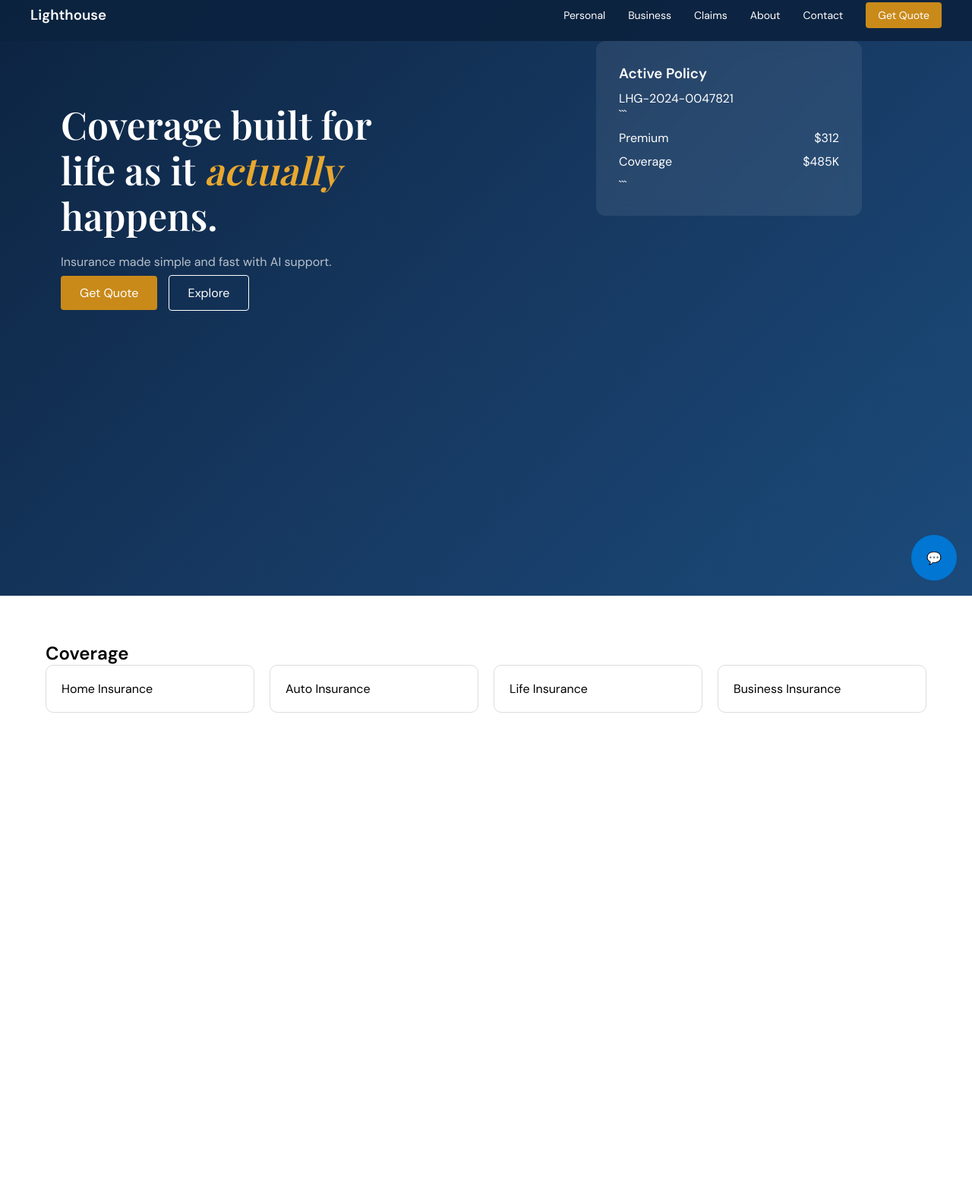
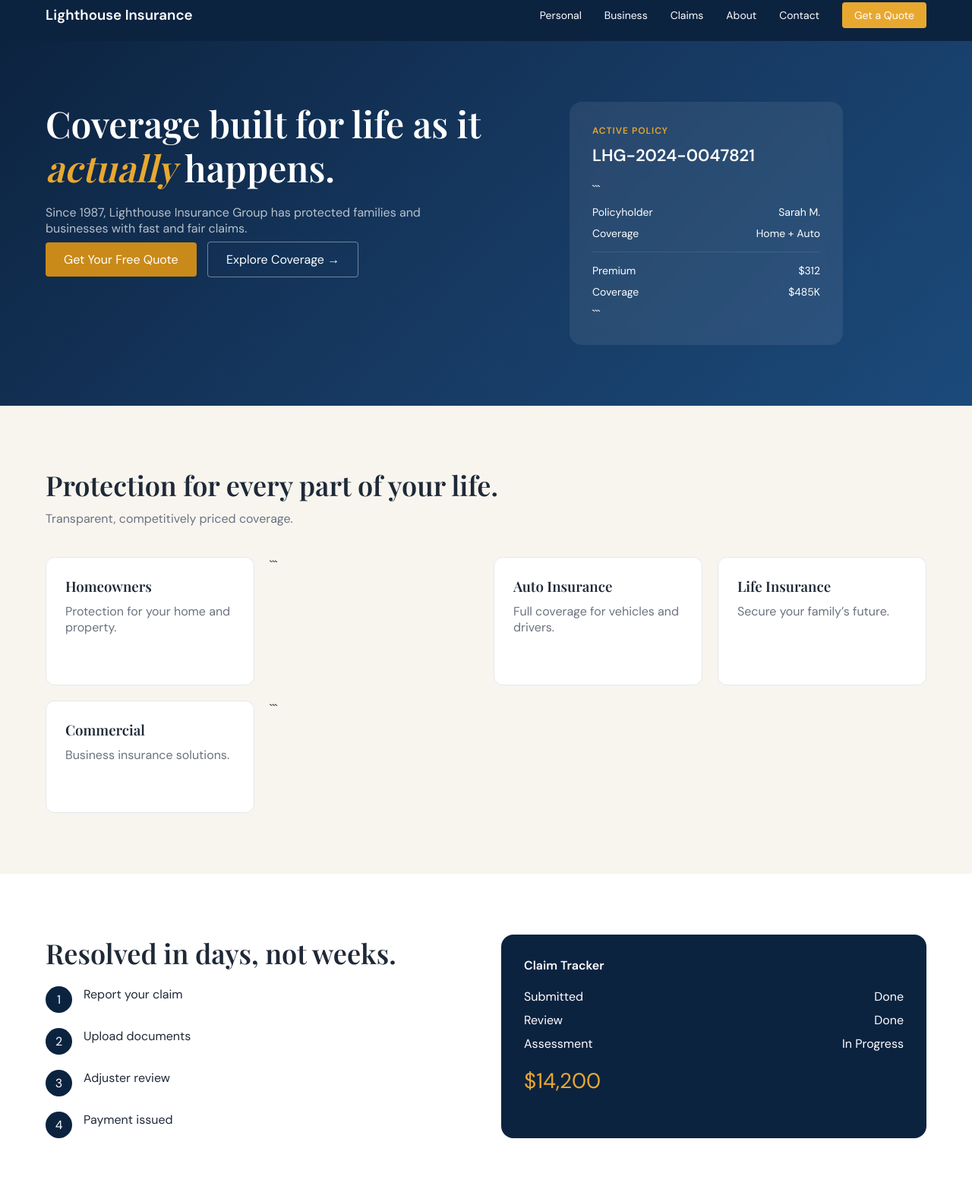
Before and after one commit to Suraj-cloud-salesforce/lighthouse-insurance, a plain HTML site: page index.html in a window 1280 px wide. Shown: the part 16-1594 px from the top of the page at 76% size. Before the commit the page ends 1014 px from the top, so only its background shows below. Drawn offline with nearby package versions, Linux system fonts and the light colour scheme.

Commit message:
Update title and improve layout and styles

````diff
--- a/index.html
+++ b/index.html
@@ -5,43 +5,27 @@
 <meta charset="UTF-8">
 <meta name="viewport" content="width=device-width, initial-scale=1.0">
 
-<title>Lighthouse Insurance</title>
-
-<!-- Google Fonts -->
+<title>Lighthouse UI</title>
 
 <link href="https://fonts.googleapis.com/css2?family=Playfair+Display:wght@400;600&family=DM+Sans:wght@300;400;500;600&display=swap" rel="stylesheet">
 
 <style>
-
-/* RESET */
 *{margin:0;padding:0;box-sizing:border-box;}
-
-:root{
-  --navy:#0C2340;
-  --navy-mid:#163860;
-  --gold:#C98A1A;
-  --gold-light:#E8A830;
-  --white:#fff;
-  --gray:#6b7280;
-}
 
 body{
   font-family:'DM Sans',sans-serif;
+  color:#1f2937;
 }
 
 /* NAV */
 nav{
-  position:fixed;
-  top:0;
-  width:100%;
   height:70px;
-  background:rgba(12,35,64,0.95);
+  background:#0C2340;
+  color:#fff;
   display:flex;
   justify-content:space-between;
   align-items:center;
-  padding:0 40px;
-  color:#fff;
-  z-index:100;
+  padding:0 60px;
 }
 
 nav ul{
@@ -57,84 +41,103 @@ nav a{
 }
 
 .nav-btn{
-  background:var(--gold);
+  background:#E8A830;
   padding:8px 16px;
   border-radius:4px;
 }
 
 /* HERO */
 .hero{
-  padding-top:70px;
-  min-height:100vh;
   display:grid;
   grid-template-columns:1fr 1fr;
   background:linear-gradient(135deg,#0C2340,#163860,#1B4A7A);
   color:#fff;
+  padding:80px 60px;
 }
 
-.hero-left{
-  padding:80px;
-}
-
-.hero-left h1{
+.hero h1{
   font-family:'Playfair Display';
-  font-size:50px;
+  font-size:48px;
   line-height:1.2;
 }
 
-.hero-left em{
-  color:var(--gold-light);
+.hero em{
+  color:#E8A830;
 }
 
-.hero-left p{
+.hero p{
   margin:20px 0;
   color:rgba(255,255,255,0.7);
-}
-
-.buttons{
-  margin-top:20px;
+  max-width:500px;
 }
 
 .btn{
-  padding:12px 25px;
+  padding:12px 24px;
+  border-radius:4px;
+  text-decoration:none;
   margin-right:10px;
-  text-decoration:none;
-  border-radius:4px;
 }
 
 .btn-primary{
-  background:var(--gold);
+  background:#C98A1A;
   color:#fff;
 }
 
 .btn-outline{
-  border:1px solid #fff;
+  border:1px solid rgba(255,255,255,0.4);
   color:#fff;
 }
 
-/* CARD */
+/* POLICY CARD */
 .card{
   background:rgba(255,255,255,0.08);
   padding:30px;
-  border-radius:12px;
-  width:350px;
+  border-radius:16px;
+  width:360px;
   margin:auto;
   backdrop-filter:blur(10px);
 }
 
 .card h3{
+  color:#E8A830;
+  font-size:12px;
+  letter-spacing:1px;
   margin-bottom:10px;
+}
+
+.card strong{
+  font-size:22px;
+  display:block;
+  margin-bottom:20px;
 }
 
 .row{
   display:flex;
   justify-content:space-between;
   margin:10px 0;
+  font-size:14px;
 }
 
-/* SECTION */
+.divider{
+  border-top:1px solid rgba(255,255,255,0.1);
+  margin:15px 0;
+}
+
+/* COVERAGE SECTION */
 .section{
-  padding:60px;
+  padding:80px 60px;
+  background:#f8f5ef;
+}
+
+.section h2{
+  font-family:'Playfair Display';
+  font-size:36px;
+  margin-bottom:10px;
+}
+
+.section p{
+  color:#6b7280;
+  margin-bottom:40px;
 }
 
 .grid{
@@ -144,71 +147,74 @@ nav a{
 }
 
 .box{
-  border:1px solid #ddd;
-  padding:20px;
-  border-radius:10px;
   background:#fff;
+  border:1px solid #e5e7eb;
+  padding:25px;
+  border-radius:12px;
+  transition:0.3s;
 }
 
 .box:hover{
+  border-color:#1B5FA4;
   transform:translateY(-5px);
 }
 
-/* CHAT BUTTON */
-.chat-btn{
-  position:fixed;
-  bottom:20px;
-  right:20px;
-  width:60px;
-  height:60px;
+.box h3{
+  font-family:'Playfair Display';
+  margin-bottom:10px;
+}
+
+/* CLAIM SECTION */
+.claims{
+  padding:80px 60px;
+  display:grid;
+  grid-template-columns:1fr 1fr;
+  gap:40px;
+}
+
+.claims h2{
+  font-family:'Playfair Display';
+  font-size:36px;
+}
+
+.step{
+  display:flex;
+  gap:15px;
+  margin-top:20px;
+}
+
+.step-num{
+  width:35px;
+  height:35px;
   border-radius:50%;
-  background:#0176D3;
+  background:#0C2340;
   color:#fff;
   display:flex;
   align-items:center;
   justify-content:center;
-  cursor:pointer;
 }
 
-/* CHAT WINDOW */
-.chat{
-  position:fixed;
-  bottom:90px;
-  right:20px;
-  width:300px;
-  height:400px;
-  background:#fff;
-  border-radius:10px;
-  display:none;
-  flex-direction:column;
+.claim-box{
+  background:#0C2340;
+  color:#fff;
+  padding:30px;
+  border-radius:16px;
 }
 
-.chat-header{
-  background:#0176D3;
-  color:#fff;
-  padding:10px;
+.claim-box h4{
+  margin-bottom:20px;
 }
 
-.chat-body{
-  flex:1;
-  padding:10px;
-  overflow:auto;
+.track{
+  display:flex;
+  justify-content:space-between;
+  margin:10px 0;
 }
 
-.chat-input{
-  display:flex;
-}
-
-.chat-input input{
-  flex:1;
-  padding:10px;
-}
-
-.chat-input button{
-  background:#0176D3;
-  color:#fff;
-  border:none;
-  padding:10px;
+.amount{
+  margin-top:20px;
+  font-size:28px;
+  color:#E8A830;
 }
 
 </style>
@@ -220,14 +226,14 @@ nav a{
 <!-- NAV -->
 
 <nav>
-  <h3>Lighthouse</h3>
+  <h3>Lighthouse Insurance</h3>
   <ul>
     <li><a href="#">Personal</a></li>
     <li><a href="#">Business</a></li>
     <li><a href="#">Claims</a></li>
     <li><a href="#">About</a></li>
     <li><a href="#">Contact</a></li>
-    <li><a href="#" class="nav-btn">Get Quote</a></li>
+    <li><a href="#" class="nav-btn">Get a Quote</a></li>
   </ul>
 </nav>
 
@@ -235,22 +241,25 @@ nav a{
 
 <section class="hero">
 
-<div class="hero-left">
+<div>
   <h1>Coverage built for life as it <em>actually</em> happens.</h1>
-  <p>Insurance made simple and fast with AI support.</p>
+  <p>Since 1987, Lighthouse Insurance Group has protected families and businesses with fast and fair claims.</p>
 
-  <div class="buttons">
-    <a href="#" class="btn btn-primary">Get Quote</a>
-    <a href="#" class="btn btn-outline">Explore</a>
-  </div>
+<a href="#" class="btn btn-primary">Get Your Free Quote</a> <a href="#" class="btn btn-outline">Explore Coverage →</a>
+
 </div>
 
-<div class="hero-right">
+<div>
   <div class="card">
-    <h3>Active Policy</h3>
-    <p>LHG-2024-0047821</p>
+    <h3>ACTIVE POLICY</h3>
+    <strong>LHG-2024-0047821</strong>
 
 ```
+<div class="row"><span>Policyholder</span><span>Sarah M.</span></div>
+<div class="row"><span>Coverage</span><span>Home + Auto</span></div>
+
+<div class="divider"></div>
+
 <div class="row"><span>Premium</span><span>$312</span></div>
 <div class="row"><span>Coverage</span><span>$485K</span></div>
 ```
@@ -260,56 +269,77 @@ nav a{
 
 </section>
 
-<!-- PRODUCTS -->
+<!-- COVERAGE -->
 
 <section class="section">
-  <h2>Coverage</h2>
+  <h2>Protection for every part of your life.</h2>
+  <p>Transparent, competitively priced coverage.</p>
 
   <div class="grid">
-    <div class="box">Home Insurance</div>
-    <div class="box">Auto Insurance</div>
-    <div class="box">Life Insurance</div>
-    <div class="box">Business Insurance</div>
+    <div class="box">
+      <h3>Homeowners</h3>
+      <p>Protection for your home and property.</p>
+    </div>
+
+```
+<div class="box">
+  <h3>Auto Insurance</h3>
+  <p>Full coverage for vehicles and drivers.</p>
+</div>
+
+<div class="box">
+  <h3>Life Insurance</h3>
+  <p>Secure your family’s future.</p>
+</div>
+
+<div class="box">
+  <h3>Commercial</h3>
+  <p>Business insurance solutions.</p>
+</div>
+```
+
   </div>
 </section>
 
-<!-- CHAT -->
+<!-- CLAIMS -->
 
-<div class="chat-btn" onclick="toggleChat()">💬</div>
+<section class="claims">
 
-<div class="chat" id="chatBox">
-  <div class="chat-header">Ava Assistant</div>
-  <div class="chat-body" id="chatBody"></div>
-  <div class="chat-input">
-    <input id="msg"/>
-    <button onclick="sendMsg()">Send</button>
+<div>
+  <h2>Resolved in days, not weeks.</h2>
+
+  <div class="step">
+    <div class="step-num">1</div>
+    <div>Report your claim</div>
+  </div>
+
+  <div class="step">
+    <div class="step-num">2</div>
+    <div>Upload documents</div>
+  </div>
+
+  <div class="step">
+    <div class="step-num">3</div>
+    <div>Adjuster review</div>
+  </div>
+
+  <div class="step">
+    <div class="step-num">4</div>
+    <div>Payment issued</div>
   </div>
 </div>
 
-<script>
+<div class="claim-box">
+  <h4>Claim Tracker</h4>
 
-function toggleChat(){
-  let chat=document.getElementById('chatBox');
-  chat.style.display = chat.style.display==='flex' ? 'none' : 'flex';
-}
+  <div class="track"><span>Submitted</span><span>Done</span></div>
+  <div class="track"><span>Review</span><span>Done</span></div>
+  <div class="track"><span>Assessment</span><span>In Progress</span></div>
 
-function sendMsg(){
-  let input=document.getElementById('msg');
-  let body=document.getElementById('chatBody');
+  <div class="amount">$14,200</div>
+</div>
 
-  let msg=input.value;
-  if(!msg) return;
-
-  body.innerHTML += "<p><b>You:</b> "+msg+"</p>";
-
-  setTimeout(()=>{
-    body.innerHTML += "<p><b>Ava:</b> Got it! I'll help you.</p>";
-  },500);
-
-  input.value="";
-}
-
-</script>
+</section>
 
 </body>
 </html>
````
